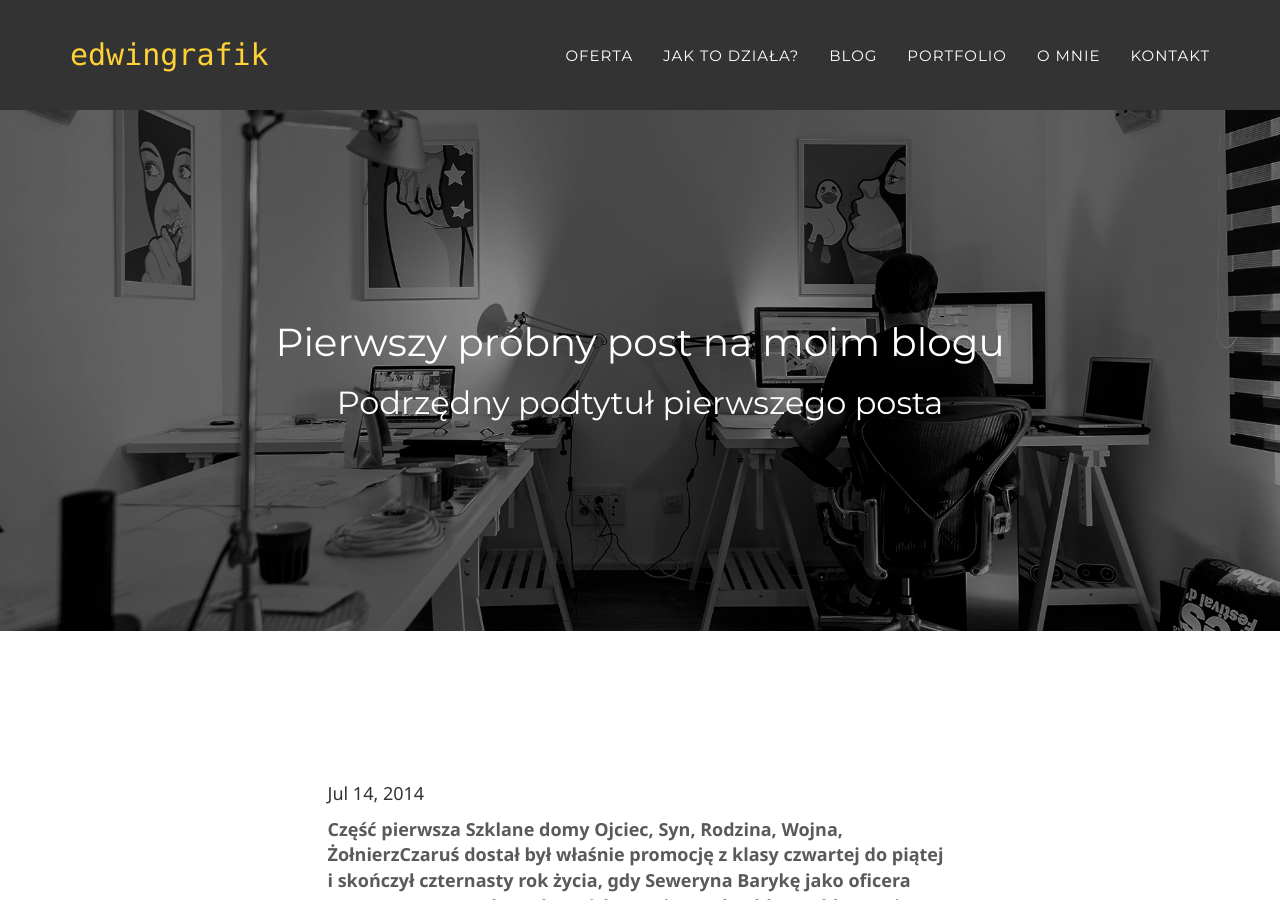
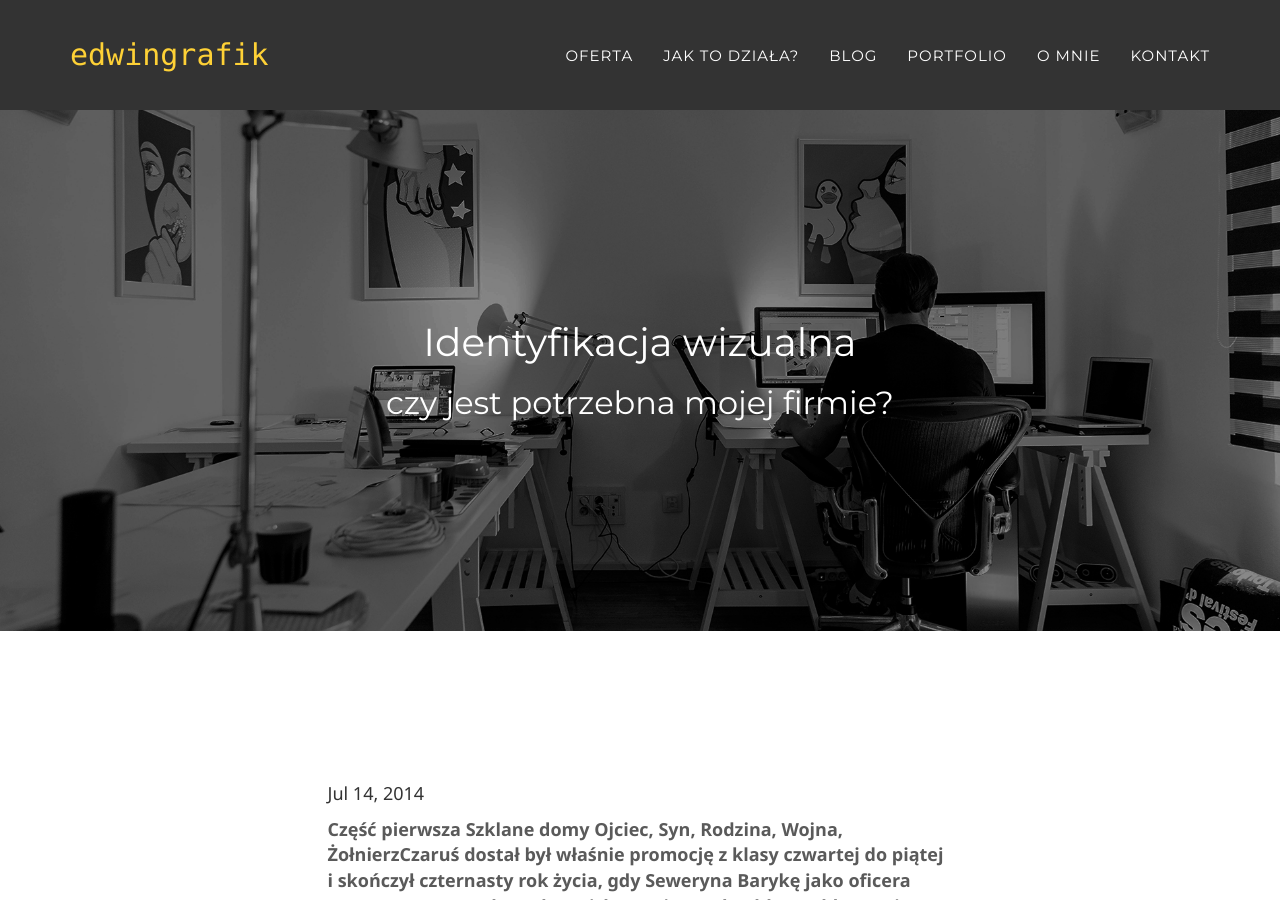
Before and after one commit to edwingrafik/edwingrafik.github.io, a Jekyll site: the page built from _posts/2016-06-30-identyfikacja-wizualna.md, in a window 1280 px wide and 900 px high. Built offline with Jekyll 4.4.1, drawn with Linux system fonts in a browser that asks for light colours; some web fonts are replaced; comment, search, counter and statistics services are not loaded.

Commit message:
Update 2016-06-30-identyfikacja-wizualna.md

```diff
--- a/_posts/2016-06-30-identyfikacja-wizualna.md
+++ b/_posts/2016-06-30-identyfikacja-wizualna.md
@@ -1,6 +1,6 @@
 ---
-title: Pierwszy próbny post na moim blogu
-subtitle: Podrzędny podtytuł pierwszego posta
+title: Identyfikacja wizualna
+subtitle: czy jest potrzebna mojej firmie?
 layout: blog-post
 comments: true
 date: 2014-07-14
```
